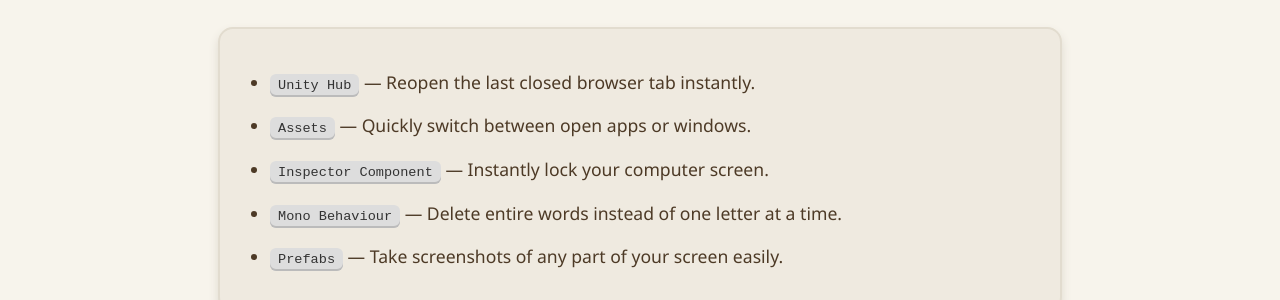
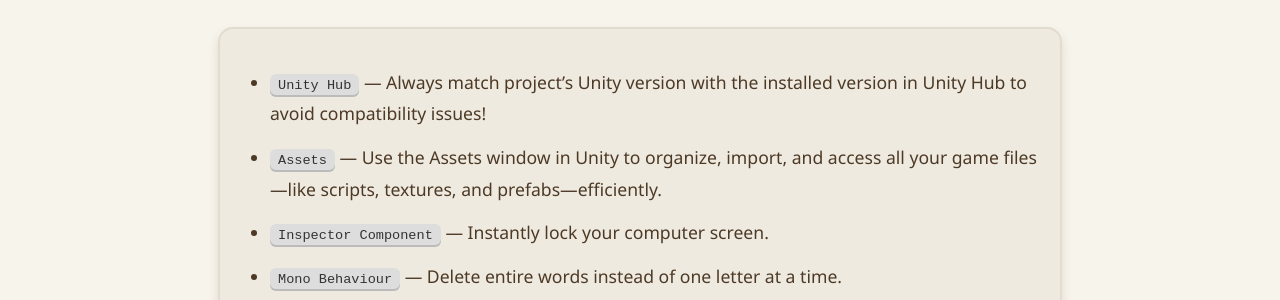
Before and after one commit to pipixena1234-beep/Algo-Unity-Projects, a plain HTML site: page manual.html in a window 1280 px wide. Shown: the part 148-448 px from the top of the page. Drawn offline with Linux system fonts and the light colour scheme.

Commit message:
Update manual.html

```diff
--- a/manual.html
+++ b/manual.html
@@ -22,8 +22,8 @@
     <h1>Sticky Notes</h1>
     <section class="tricks-section">
   <ul>
-    <li><kbd>Unity Hub</kbd> — Reopen the last closed browser tab instantly.</li>
-    <li><kbd>Assets</kbd> — Quickly switch between open apps or windows.</li>
+    <li><kbd>Unity Hub</kbd> — Always match project’s Unity version with the installed version in Unity Hub to avoid compatibility issues!</li>
+    <li><kbd>Assets</kbd> — Use the Assets window in Unity to organize, import, and access all your game files—like scripts, textures, and prefabs—efficiently.</li>
     <li><kbd>Inspector Component</kbd> — Instantly lock your computer screen.</li>
     <li><kbd>Mono Behaviour</kbd> — Delete entire words instead of one letter at a time.</li>
     <li><kbd>Prefabs</kbd> — Take screenshots of any part of your screen easily.</li>
```
